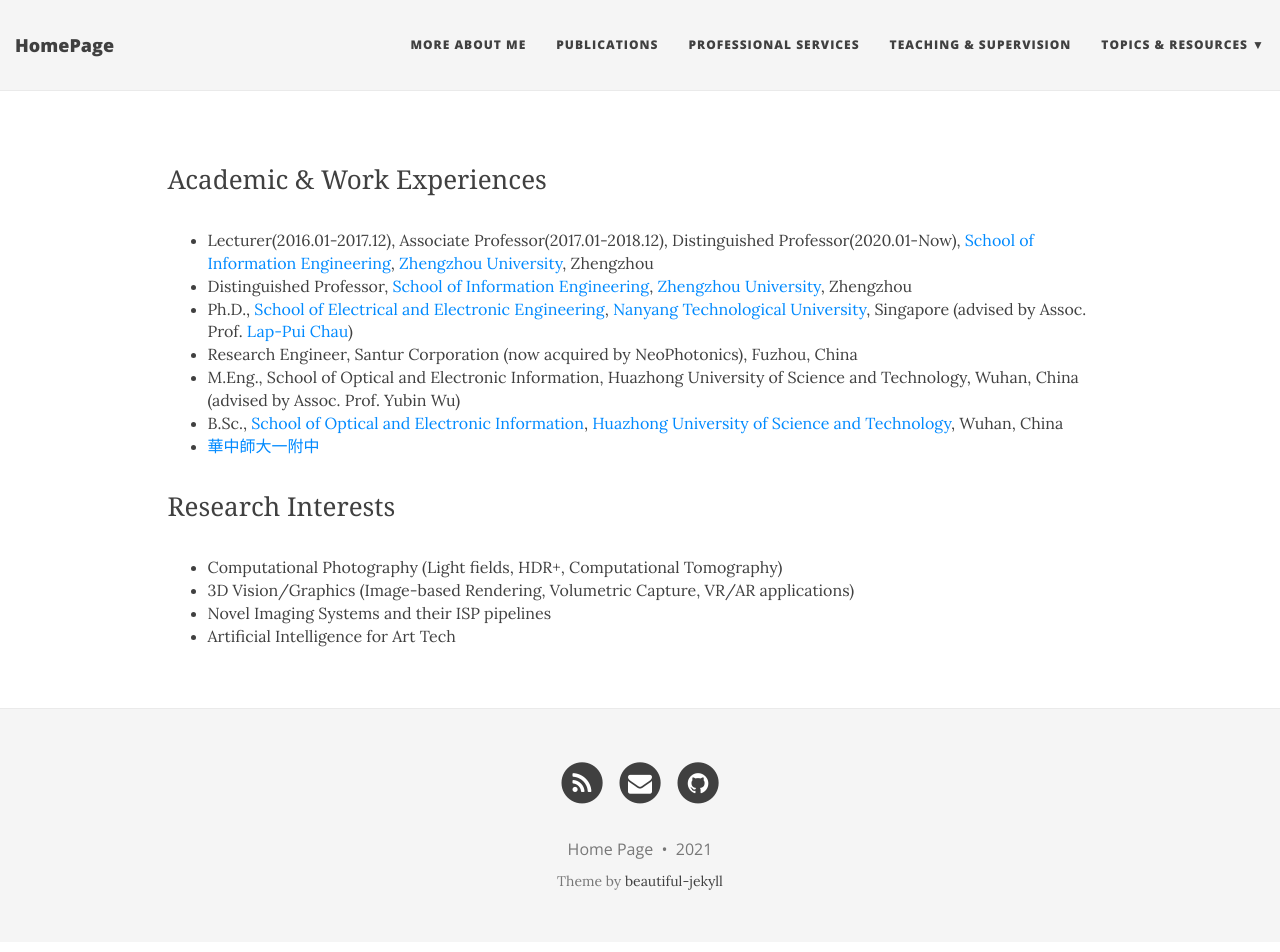
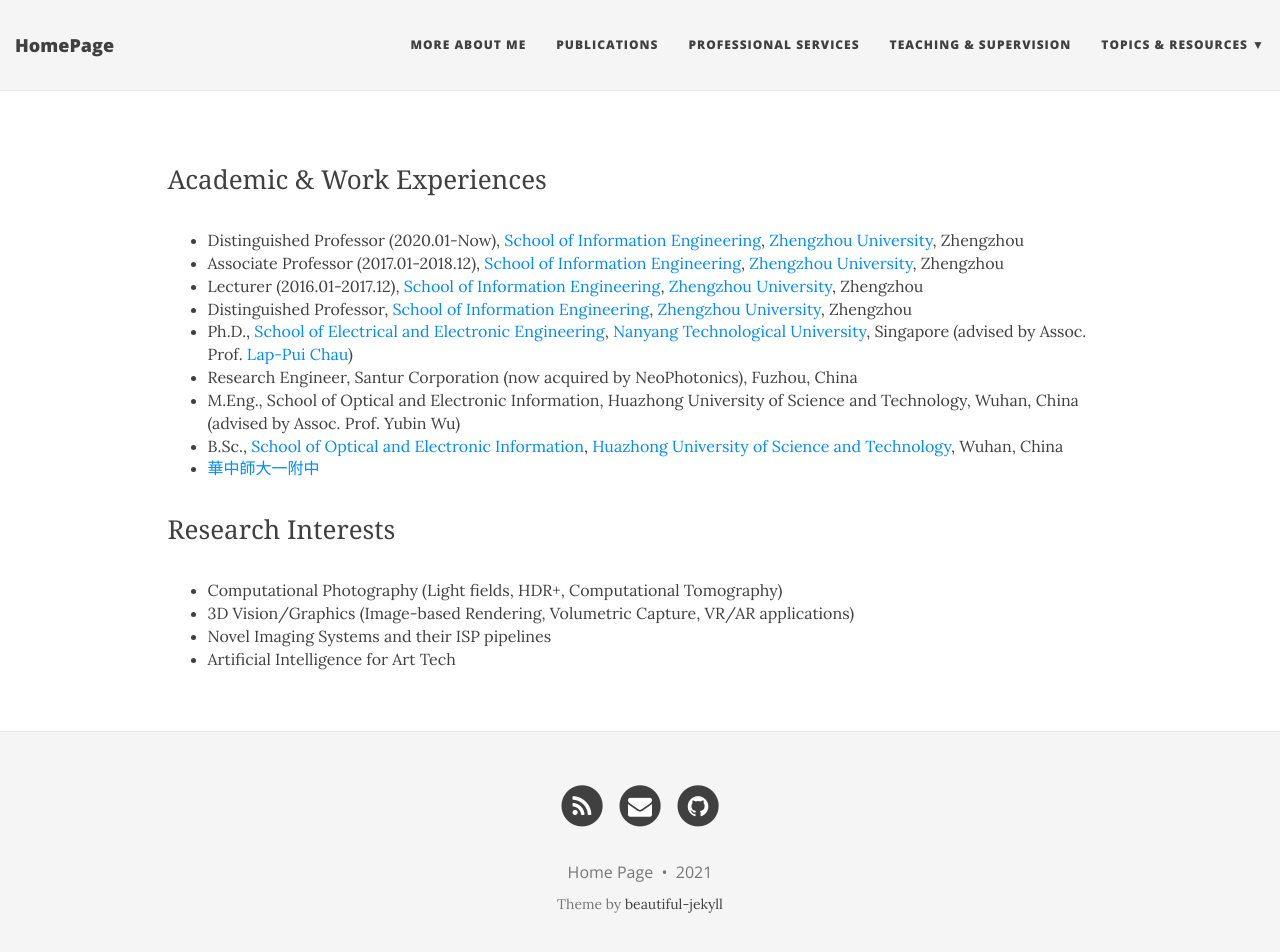
Before and after one commit to zzudb/zzudb.github.io, a Jekyll site: the page built from pages/aboutme.md, in a window 1280 px wide and 965 px high. Shown: the top 952 px of the window. Built offline with Jekyll 4.4.1, drawn with Linux system fonts in a browser that asks for light colours; nearby versions of some CDN libraries; our own code applies the rules of GitHub Pages for plain Markdown files.

Commit message:
Update aboutme.md

```diff
--- a/pages/aboutme.md
+++ b/pages/aboutme.md
@@ -1,7 +1,9 @@
 
 <p><span style="font-family:georgia,serif;"><span style="font-size:26px;">Academic & Work Experiences</span></span></p>
 
-- Lecturer(2016.01-2017.12), Associate Professor(2017.01-2018.12), Distinguished Professor(2020.01-Now), [School of Information Engineering](https://xg.zzu.edu.cn/), [Zhengzhou University](https://www.zzu.edu.cn/), Zhengzhou
+- Distinguished Professor (2020.01-Now), [School of Information Engineering](https://xg.zzu.edu.cn/), [Zhengzhou University](https://www.zzu.edu.cn/), Zhengzhou
+- Associate Professor (2017.01-2018.12), [School of Information Engineering](https://xg.zzu.edu.cn/), [Zhengzhou University](https://www.zzu.edu.cn/), Zhengzhou
+- Lecturer (2016.01-2017.12), [School of Information Engineering](https://xg.zzu.edu.cn/), [Zhengzhou University](https://www.zzu.edu.cn/), Zhengzhou
 - Distinguished Professor, [School of Information Engineering](https://xg.zzu.edu.cn/), [Zhengzhou University](https://www.zzu.edu.cn/), Zhengzhou
 - Ph.D., [School of Electrical and Electronic Engineering](http://www.eee.ntu.edu.sg/), [Nanyang Technological University](http://www.eee.ntu.edu.sg/), Singapore (advised by Assoc. Prof. [Lap-Pui Chau](https://www.ntu.edu.sg/home/elpchau/))
 - Research Engineer, Santur Corporation (now acquired by NeoPhotonics), Fuzhou, China
```
